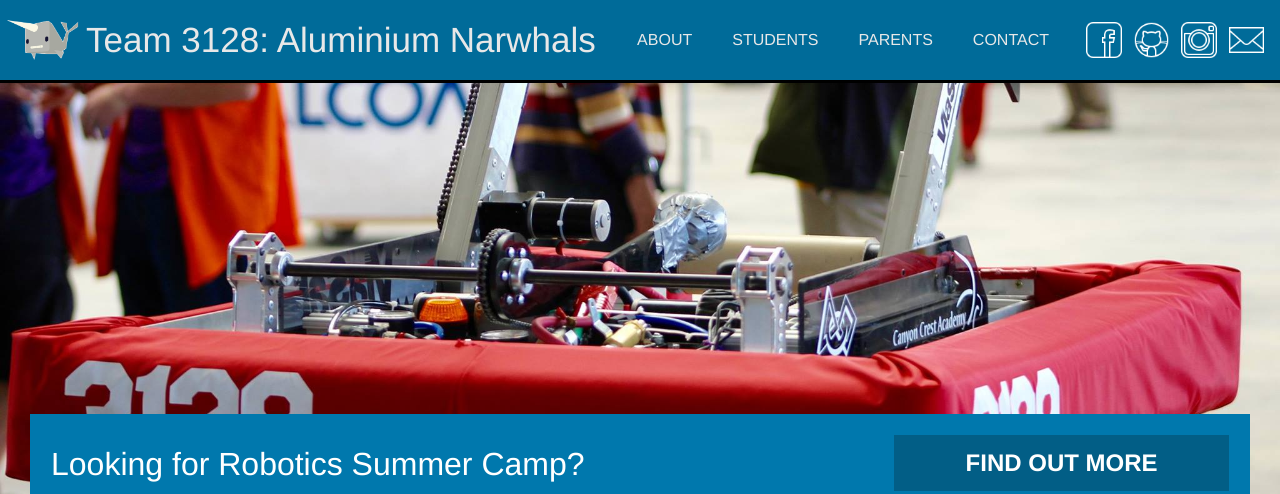
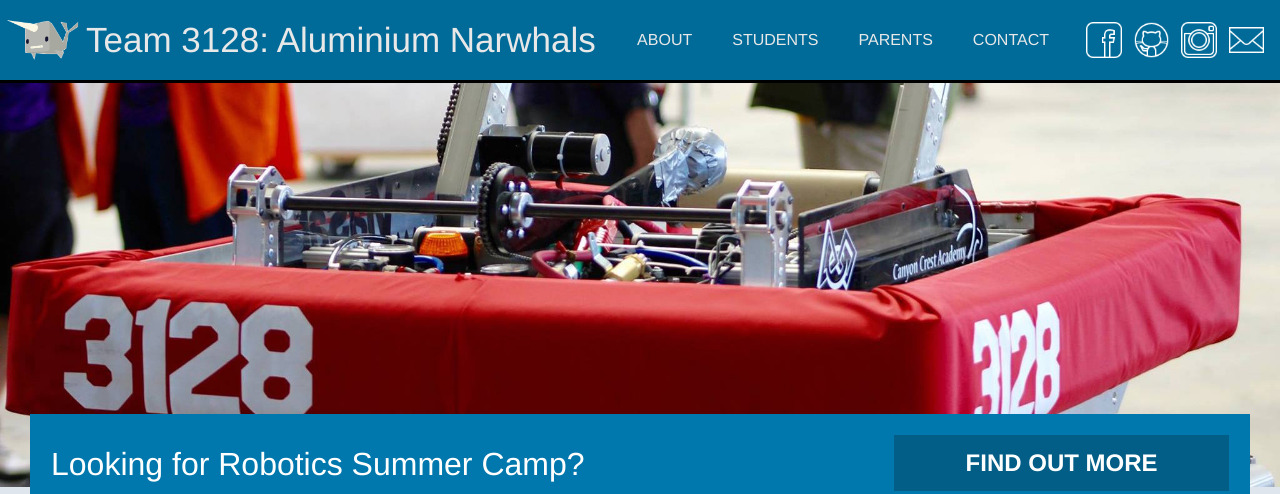
Before and after one commit to uynitsuj/team3128.github.io, a Jekyll site: the page built from index.html, in a window 1280 px wide and 1400 px high. Shown: the top 494 px of the window. Built offline with Jekyll 4.4.1, drawn with Linux system fonts in a browser that asks for light colours; grey boxes are pictures that could not be loaded.

Commit message:
Updated BG Stylez

```diff
--- a/_layouts/default.html
+++ b/_layouts/default.html
@@ -8,7 +8,7 @@
     	background-color: #DFE5ED;
         background-image: url("/resources/home_image.jpeg");
       	background-repeat: no-repeat;
-        background-position: left -300px;;
+        background-position: left 0px;
 	}
 
 	@media screen and (min-width: 1200px) {
```
Also changed, not shown: resources/home_image.jpeg.
